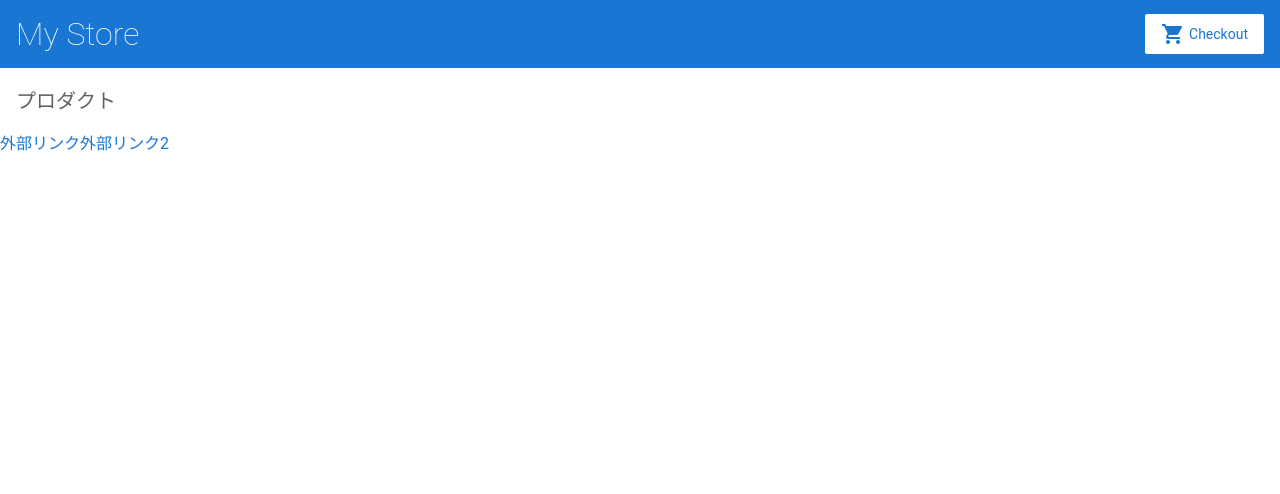
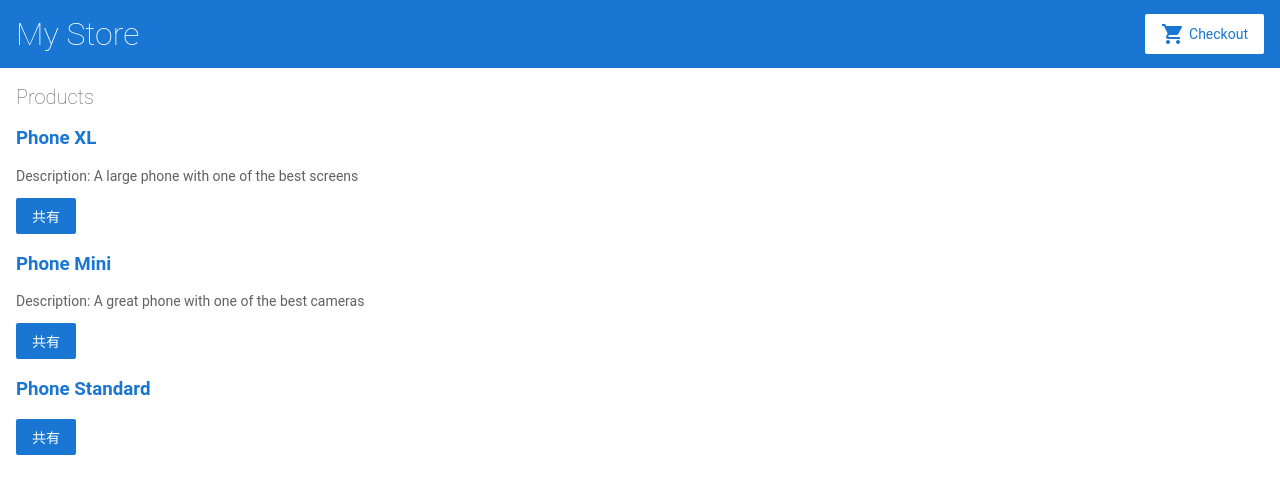
Before and after one commit to eiji0111/Angular-practice, an Angular app: page / in a window 1280 px wide. Shown: the top 494 px of the page. Built offline with nearby package versions, Linux system fonts and the light colour scheme.

Commit message:
[Add]product-alerts-component

```diff
--- a/src/app/app.component.html
+++ b/src/app/app.component.html
@@ -4,10 +4,6 @@
   <router-outlet></router-outlet>
 </div>
 
-<a routerLink="/topbar">外部リンク</a>
-
-<a routerLink="/">外部リンク2</a>
-
 <!--
 Copyright Google LLC. All Rights Reserved.
 Use of this source code is governed by an MIT-style license that
--- a/src/app/app.module.ts
+++ b/src/app/app.module.ts
@@ -13,7 +13,6 @@
     ReactiveFormsModule,
     RouterModule.forRoot([
       { path: '', component: ProductListComponent },
-      { path: 'topbar', component: TopBarComponent },
     ])
   ],
   declarations: [
--- a/src/app/product-list/product-list.component.html
+++ b/src/app/product-list/product-list.component.html
@@ -1,4 +1,22 @@
-<h2>プロダクト</h2>
+<h2>Products</h2>
+
+<div *ngFor="let product of products">
+
+  <h3>
+    <a [title]="product.name + ' details'">
+      {{ product.name }}
+    </a>
+  </h3>
+
+  <p *ngIf="product.description">
+    Description: {{ product.description }}
+  </p>
+
+  <button (click)="share()">
+    共有
+  </button>
+
+</div>
 
 
 <!--
```
Also changed, not shown: src/app/product-alerts/product-alerts.component.ts (added, +17 -0 lines), src/app/product-alerts/product-alerts.component.css (added).
